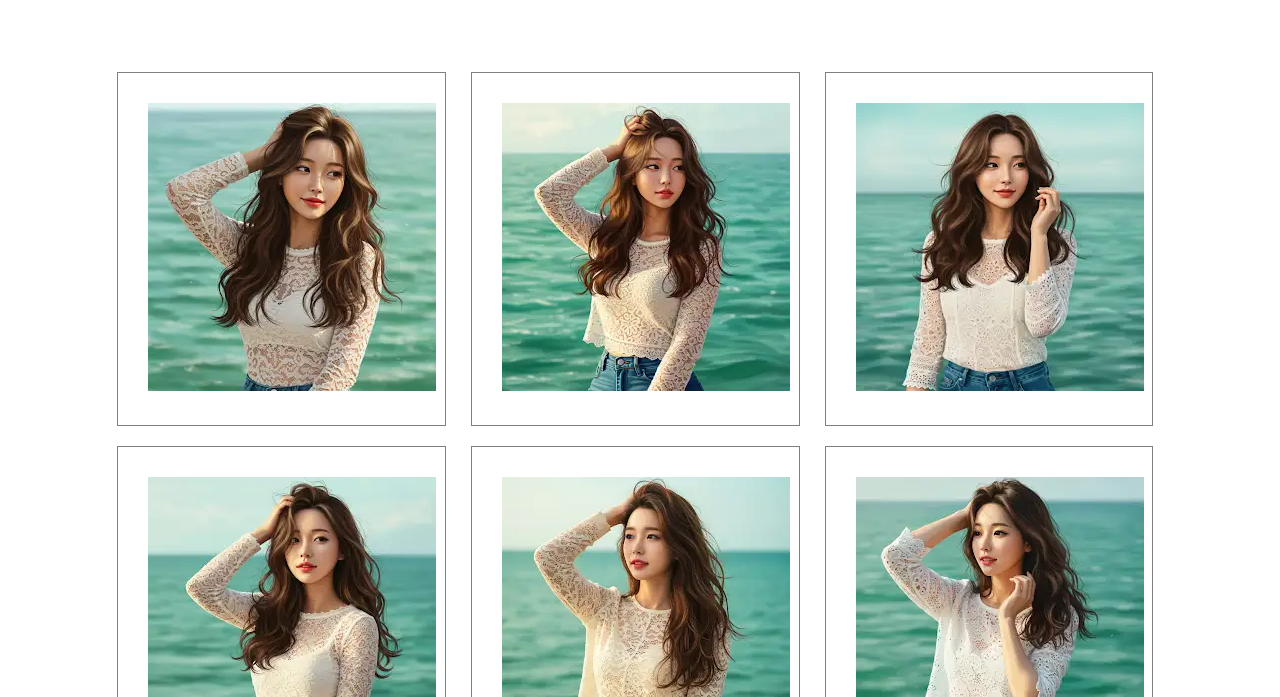
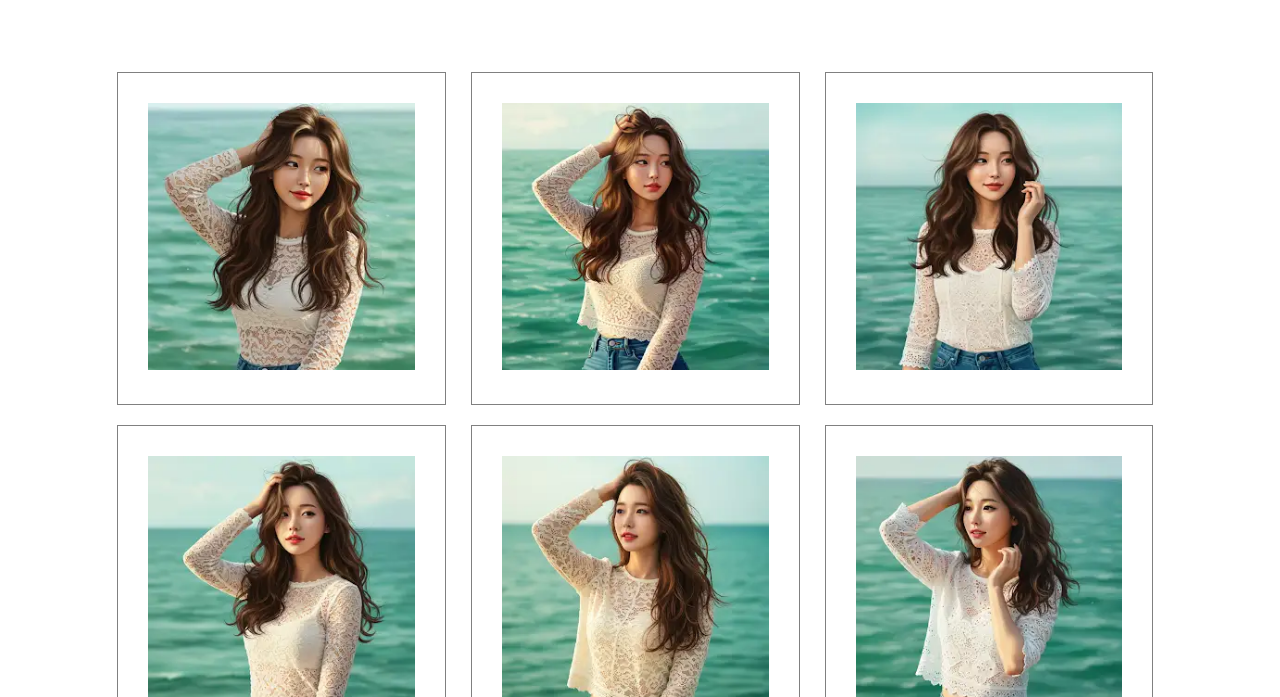
Before and after one commit to kwakminkyeong/minkysite, a plain HTML site: page ai.html in a window 1280 px wide. Shown: the part 103-800 px from the top of the page. Drawn offline with Linux system fonts and the light colour scheme; a web font is replaced by a local one.

Commit message:
Add files via upload

```diff
--- a/css/style2.css
+++ b/css/style2.css
@@ -576,7 +576,11 @@ a:hover{
 
 }
 
+/*-----------------------------------------------------ai*/
+.aiimg img{
+	width: 100%;
 
+}
 /*-----------------------------------------------------반응형*/
 @media screen and (max-width:1230px){
 	#wrap{
@@ -651,7 +655,9 @@ a:hover{
 		margin: 0 auto;
 		}
 	.main{
+
 		width:calc(95% /8 );
+
 	}
 
 	.slide{
```
